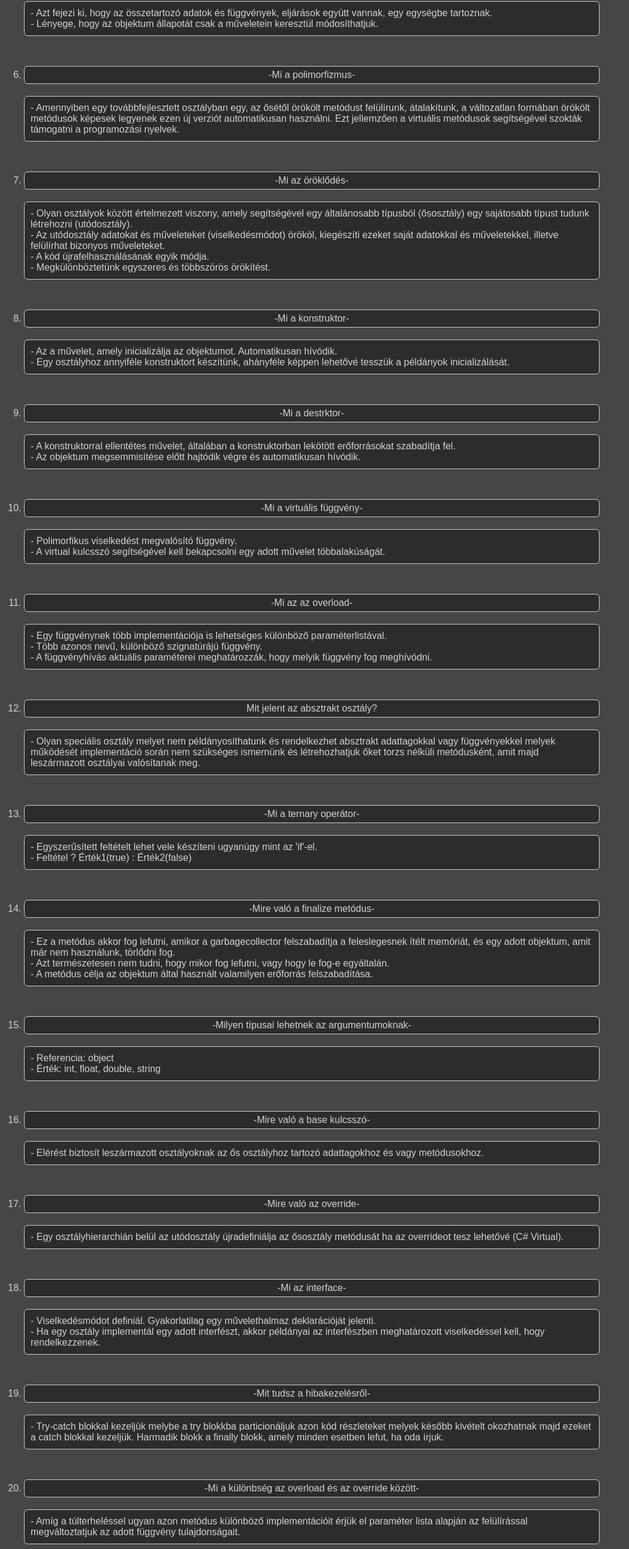
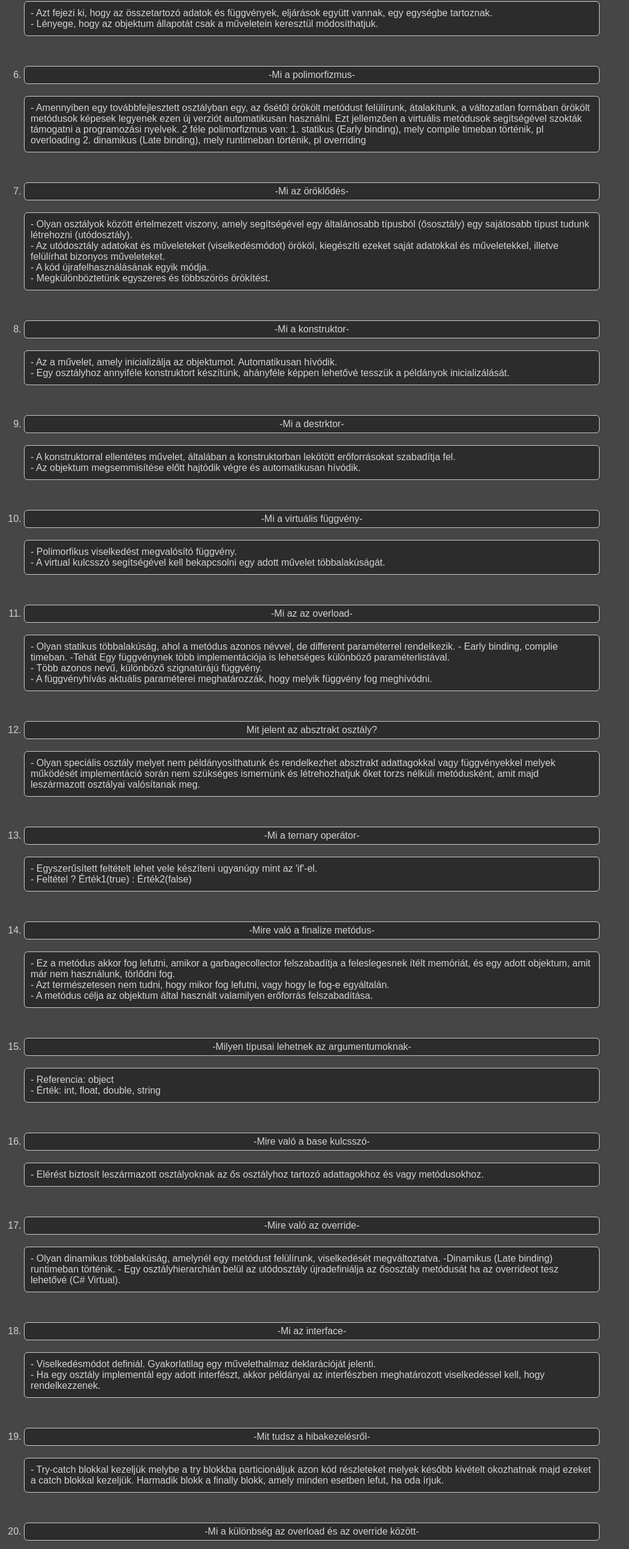
Before and after one commit to feher-at/Hungarian-OOP-Questions, a plain HTML site: page index.html in a window 1280 px wide. Shown: the part 878-3460 px from the top of the page at 60% size, without its empty margins (0-1049 px from the left). Drawn offline with Linux system fonts and the light colour scheme.

Commit message:
polimorfizmus fogalmak átírása, osztálynál/ban láthatósági  kérdések átfogalmazása

```diff
--- a/index.html
+++ b/index.html
@@ -89,6 +89,9 @@
                     - Amennyiben egy továbbfejlesztett osztályban egy, az ősétől örökölt metódust felülírunk, átalakítunk, a változatlan formában örökölt metódusok képesek
                     legyenek ezen új verziót automatikusan használni.
                     Ezt jellemzően a virtuális metódusok segítségével szokták támogatni a programozási nyelvek.
+                    2 féle polimorfizmus van:
+                    1. statikus (Early binding), mely compile timeban történik, pl overloading
+                    2. dinamikus (Late binding), mely runtimeban történik, pl overriding
                 </div>
 
             </li>
@@ -149,7 +152,9 @@
                     -Mi az az overload-
                 </div>
                 <div class="answer">
-                    - Egy függvénynek több implementációja is lehetséges különböző paraméterlistával. <br>
+                    - Olyan statikus többalakúság, ahol a metódus azonos névvel, de different paraméterrel rendelkezik.
+                    - Early binding, complie timeban.
+                    -Tehát Egy függvénynek több implementációja is lehetséges különböző paraméterlistával. <br>
 	                - Több azonos nevű, különböző szignatúrájú függvény. <br>
 	                - A függvényhívás aktuális paraméterei meghatározzák, hogy melyik függvény fog meghívódni.
                 </div>
@@ -222,7 +227,8 @@
                     -Mire való az override-
                 </div>
                 <div class="answer">
-
+                - Olyan dinamikus többalakúság, amelynél egy metódust felülírunk, viselkedését megváltoztatva.
+                -Dinamikus (Late binding) runtimeban történik.
                 - Egy osztályhierarchián belül az utódosztály újradefiniálja az ősosztály metódusát ha az overrideot tesz lehetővé (C# Virtual).
                 </div>
 
@@ -258,6 +264,7 @@
                     -Mi a különbség az overload és az override között-
                 </div>
                 <div class="answer">
+                    -overload statikus Early binding complie time, overriding dinamikus late binding runtime
                     - Amíg a túlterheléssel ugyan azon metódus különböző implementációit érjük el paraméter lista alapján az felülírással megváltoztatjuk az adott függvény
                     tulajdonságait.
                 </div>
@@ -498,7 +505,7 @@
             <li>
 
                 <div class="question">
-                    Mi az alapértelmezett láthatósági módosító az osztályoknál?
+                    Mi az alapértelmezett láthatósági módosító az osztályokon belül?
                 </div>
                 <div class="answer">
                     -privát
```
